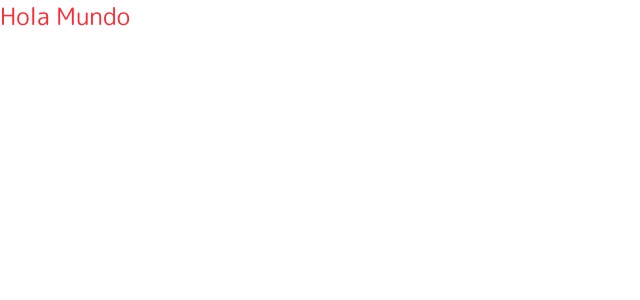
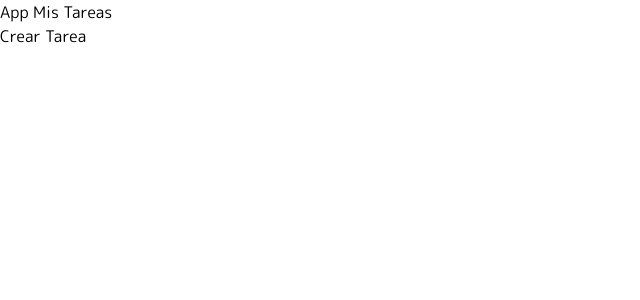
Before and after one commit to poll7872/prueba-kiggu, a React (Vite) app in the folder app-tareas/frontend/: page / in a window 1280 px wide. Shown: the top 300 px of the page, without its empty margins (0-640 px from the left). Built offline with nearby package versions, Linux system fonts and the light colour scheme.

Commit message:
Component: Estructure Header

```diff
--- a/app-tareas/frontend/src/App.jsx
+++ b/app-tareas/frontend/src/App.jsx
@@ -1,9 +1,10 @@
 import "../src/styles/global.css";
+import { Header } from "./components/Header";
 
 function App() {
   return (
     <>
-      <h1 className="text-red-500 text-2xl">Hola Mundo</h1>
+      <Header />
     </>
   );
 }
--- /dev/null
+++ b/app-tareas/frontend/src/components/Header.jsx
@@ -0,0 +1,8 @@
+export function Header() {
+  return (
+    <header>
+      <h1>App Mis Tareas</h1>
+      <button type="button">Crear Tarea</button>
+    </header>
+  );
+}
```
